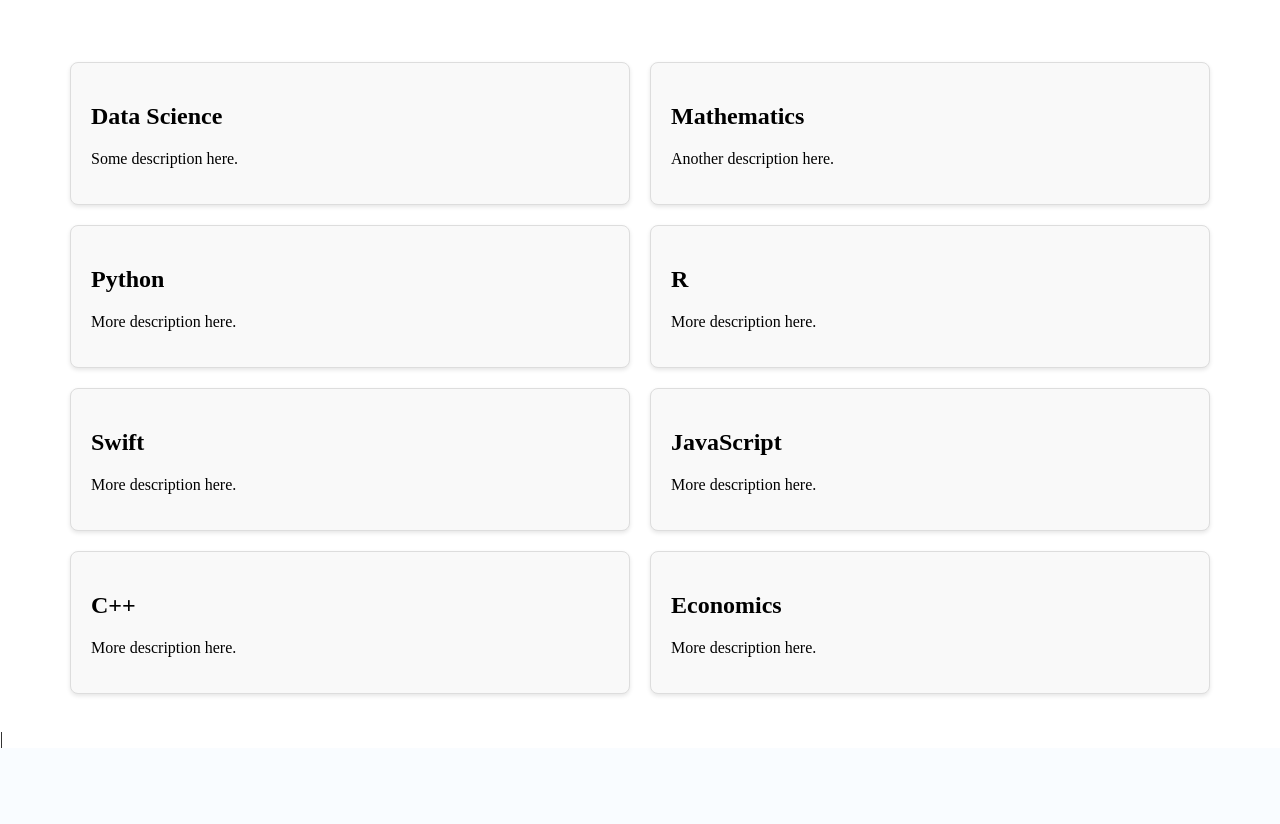
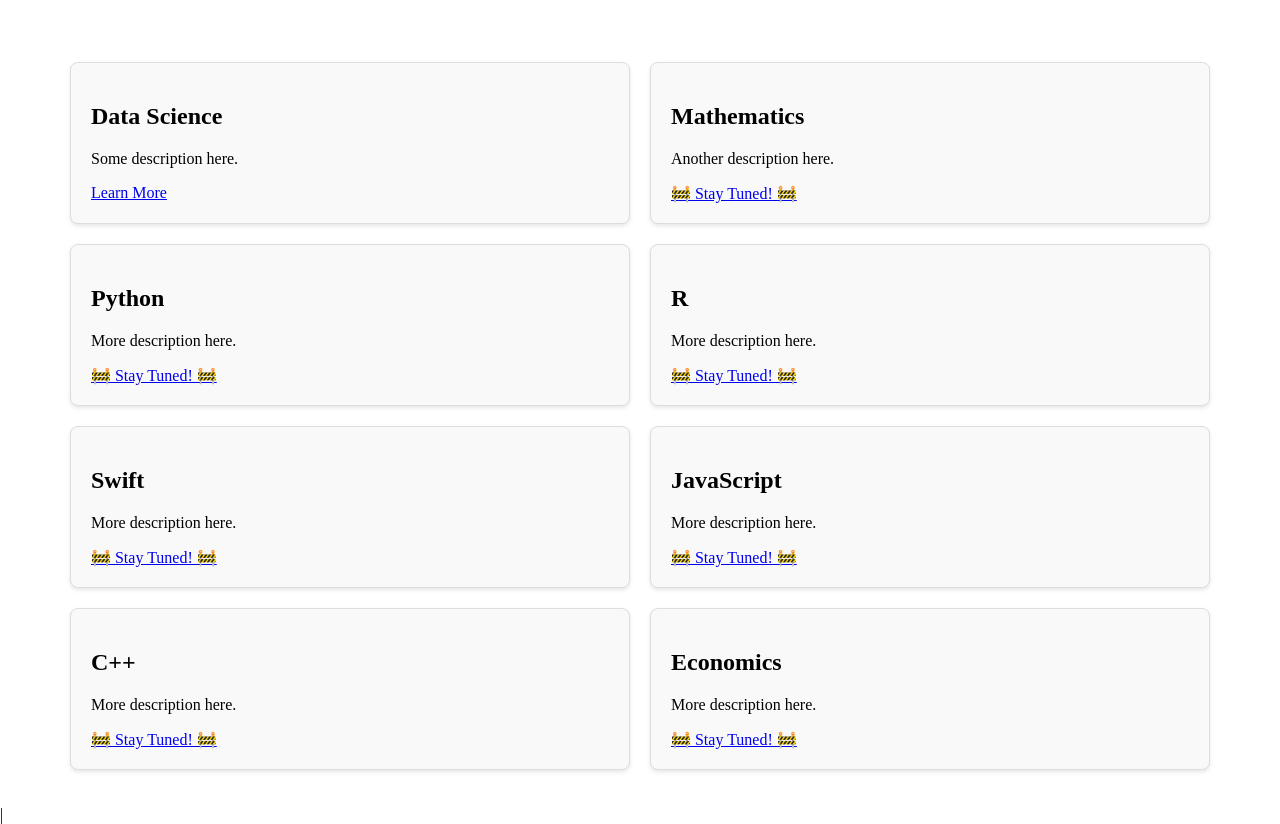
Before and after one commit to twwebb3/personal-website, a Django app: page /notes/ in a window 1280 px wide. Shown: the part 176-1000 px from the top of the page. Before the commit the page ends 924 px from the top, so only its background shows below. Run offline with Django 4.2, Linux system fonts and the light colour scheme.

Commit message:
Data Science note page added and coming soon link added for other pages.

```diff
--- a/notes/templates/data_science.html
+++ b/notes/templates/data_science.html
@@ -7,6 +7,6 @@
 <div class="data-science-container">
     <h1>Data Science</h1>
     <p>Welcome to my Data Science notes section. Here you'll find various resources and insights related to data science.</p>
-    <a href="{% url 'notes:index' %}" class="back-link">← Back to Notes</a>
+    <a href="{% url 'notes' %}" class="back-link">← Back to Notes</a>
 </div>
 {% endblock content %}
--- a/notes/templates/notes.html
+++ b/notes/templates/notes.html
@@ -15,34 +15,42 @@
     <div class="card">
         <h2>Data Science</h2>
         <p>Some description here.</p>
+        <a href="{% url 'data_science' %}" class="learn-more-button">Learn More</a>
     </div>
     <div class="card">
         <h2>Mathematics</h2>
         <p>Another description here.</p>
+        <a href="{% url 'notes' %}" class="coming-soon-link">🚧 Stay Tuned! 🚧</a>
     </div>
     <div class="card">
         <h2>Python</h2>
         <p>More description here.</p>
+        <a href="{% url 'notes' %}" class="coming-soon-link">🚧 Stay Tuned! 🚧</a>
     </div>
     <div class="card">
         <h2>R</h2>
         <p>More description here.</p>
+        <a href="{% url 'notes' %}" class="coming-soon-link">🚧 Stay Tuned! 🚧</a>
     </div>
     <div class="card">
         <h2>Swift</h2>
         <p>More description here.</p>
+        <a href="{% url 'notes' %}" class="coming-soon-link">🚧 Stay Tuned! 🚧</a>
     </div>
     <div class="card">
         <h2>JavaScript</h2>
         <p>More description here.</p>
+        <a href="{% url 'notes' %}" class="coming-soon-link">🚧 Stay Tuned! 🚧</a>
     </div>
     <div class="card">
         <h2>C++</h2>
         <p>More description here.</p>
+        <a href="{% url 'notes' %}" class="coming-soon-link">🚧 Stay Tuned! 🚧</a>
     </div>
     <div class="card">
         <h2>Economics</h2>
         <p>More description here.</p>
+        <a href="{% url 'notes' %}" class="coming-soon-link">🚧 Stay Tuned! 🚧</a>
     </div>
 </div>
 
--- a/notes/urls.py
+++ b/notes/urls.py
@@ -1,7 +1,9 @@
 
 from django.urls import path
-from .views import NotesPageView
+from .views import NotesPageView, DataSciencePageView
+
 
 urlpatterns = [
-    path('', NotesPageView.as_view(), name='notes'),  # Adjust as necessary
+    path('', NotesPageView.as_view(), name='notes'),
+    path('data_science/', DataSciencePageView.as_view(), name='data_science'),
 ]
--- a/notes/views.py
+++ b/notes/views.py
@@ -4,3 +4,6 @@ from django.views.generic import TemplateView
 
 class NotesPageView(TemplateView):
     template_name = 'notes.html'
+
+class DataSciencePageView(TemplateView):
+    template_name = 'data_science.html'
```
Also changed, not shown: notes/static/notes/css/data_science.css (added, +35 -0 lines).
